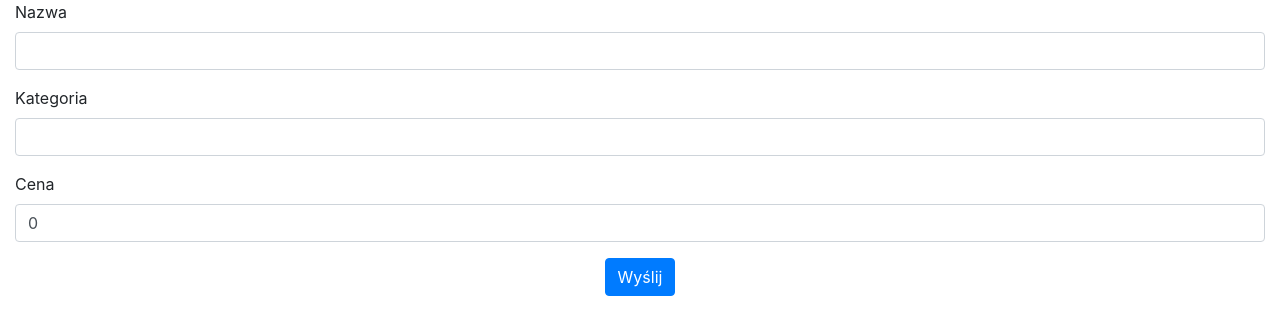
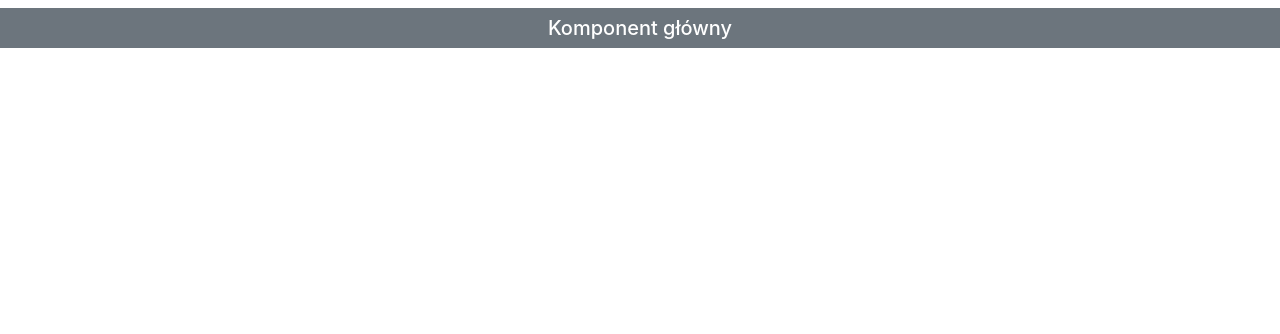
Before and after one commit to marekz/vuejs_simple_example, a Vue app in the folder templatesanddata/: page / in a window 1280 px wide. Shown: the top 334 px of the page. Built offline with nearby package versions, Linux system fonts and the light colour scheme.

Commit message:
VUEjs - Start to work with components

```diff
--- a/templatesanddata/src/App.vue
+++ b/templatesanddata/src/App.vue
@@ -1,89 +1,11 @@
 <template>
-    <div class="container-fluid">
-        <div class="bg-danger text-white my-2 p-2" v-if="errors">
-            <h5>Znaleziono następujące problemy:</h5>
-            <ul>
-                <template v-for="(errors) in validationErrors">
-                    <li v-for="error in errors" v-bind:key="error">{{ error }}</li>
-                </template>
-            </ul>
-        </div>
-        <form v-on:submit.prevent="handleSubmit">
-            <div class="form-group">
-                <label>Nazwa</label>
-                <input v-model="name" class="form-control" />
-            </div>
-            <div class="form-group">
-                <label>Kategoria</label>
-                <input v-model="category" class="form-control" />
-            </div>
-            <div class="form-group">
-                <label>Cena</label>
-                <input type="number" v-model.number="price" class="form-control" />
-            </div>
-            <div class="text-center">
-                <button class="btn btn-primary" type="submit">Wyślij</button>
-            </div>
-        </form>
+    <div class="bg-secondary text-white text-center my-2 p-2 h5">
+        Komponent główny
     </div>
 </template>
 
 <script>
-    import validation from "./validationRules";
-    import Vue from "vue";
-
     export default {
-        name: 'MyComponent',
-        data: function () {
-            return {
-                name: "",
-                category: "",
-                price: 0,
-                validationErrors: {},
-                hasSubmitted: false
-            }
-        },
-        watch: {
-            name(value) { this.validateWatch("name", value) },
-            category(value) { this.validateWatch("category", value) },
-            price(value) { this.validateWatch("price", value) }
-        },
-        computed: {
-            errors() {
-                return Object.values(this.validationErrors).length > 0;
-            }
-        },
-        methods: {
-            validateWatch(propertyName, value) {
-                if (this.hasSubmitted) {
-                    this.validate(propertyName, value);
-                }
-            },
-            validate(propertyName, value) {
-                let errors = [];
-                Object(validation)[propertyName].forEach(v => {
-                    if (!v.validator(value)) {
-                        errors.push(v.message);
-                    }
-                });
-                if (errors.length > 0) {
-                    Vue.set(this.validationErrors, propertyName, errors);
-                } else {
-                    Vue.delete(this.validationErrors, propertyName);
-                }
-            },
-            validateAll() {
-                this.validate("name", this.name);
-                this.validate("category", this.category);
-                this.validate("price", this.price);
-                return this.errors;
-            },
-            handleSubmit() {
-                this.hasSubmitted = true;
-                if (this.validateAll()) {
-                    console.log(`WYSŁANO FORMULARZ: ${this.name} ${this.category}` + ` ${this.price}`);
-                }
-            }
-        }
+        name: 'App',
     }
 </script>
```
